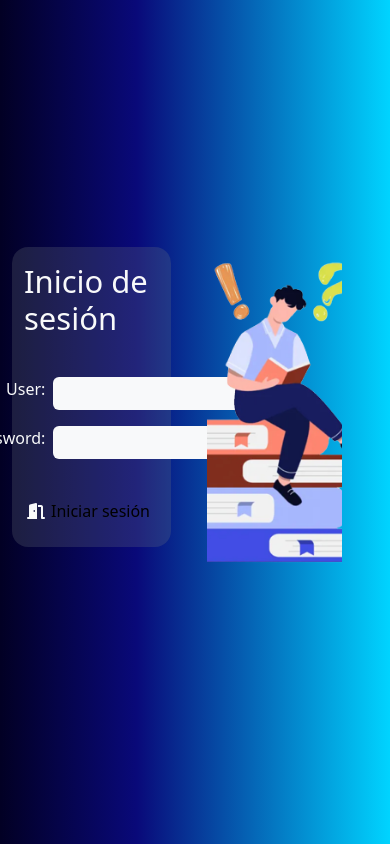
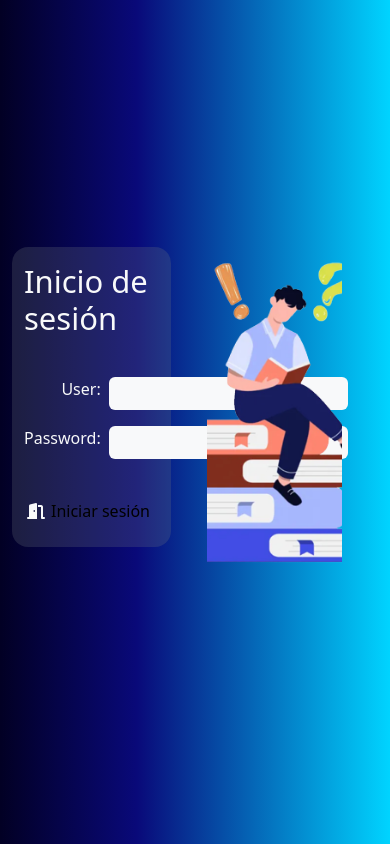
Before and after one commit to MikoVelascoRamirez/examen_practico_vortex, a React (Vite) app in the folder frontend/editorial_chavez_demo_app/: page / in a window 390 px wide. Built offline with nearby package versions, Linux system fonts and the light colour scheme.

Commit message:
19. styles: wrapping InputControl component to making responsive

```diff
--- a/frontend/editorial_chavez_demo_app/src/components/InputControl.jsx
+++ b/frontend/editorial_chavez_demo_app/src/components/InputControl.jsx
@@ -2,10 +2,10 @@ import PropTypes from 'prop-types';
 
 export default function InputControl ({ field, type }){
   return (
-    <label htmlFor={`txt_${field}`} className="d-flex justify-content-end col-8 my-2 text-light">
-        {field}:
-        <input type={type} name={`txt_${field}`} className="mx-2 bg-light border-0 rounded text-black px-1 pb-2"/>
-    </label>
+    <div className='d-flex justify-content-end my-2 text-light w-100'>
+      <label htmlFor={`txt_${field}`}> {field}: </label>
+      <input type={type} name={`txt_${field}`} className="bg-light border-0 rounded text-black px-1 pb-2 ms-2"/>
+    </div>
   )
 }
 
```
